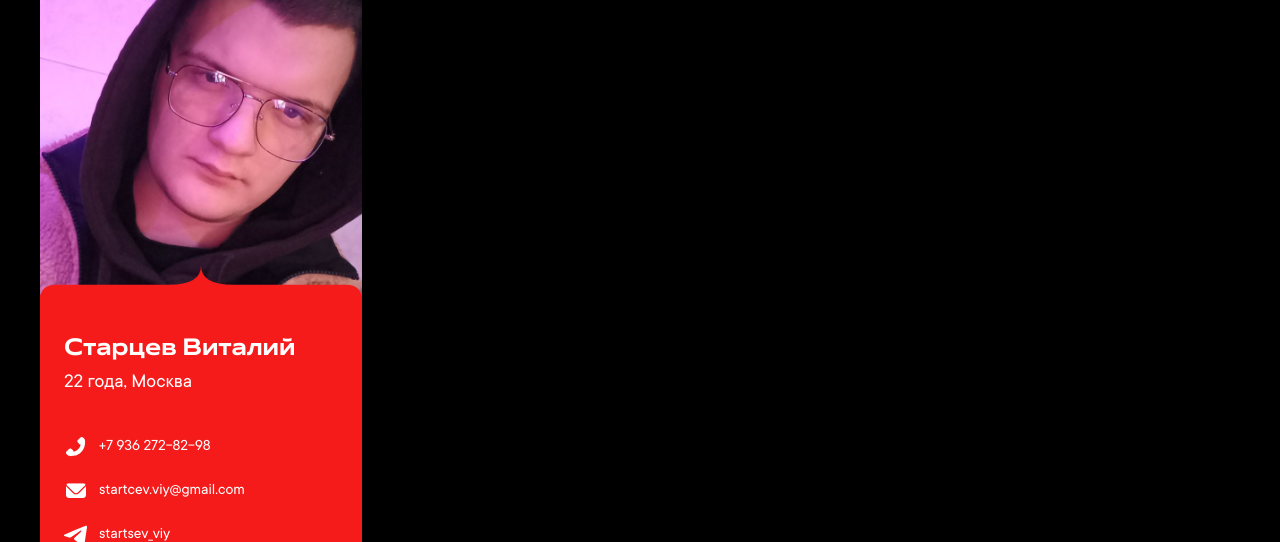
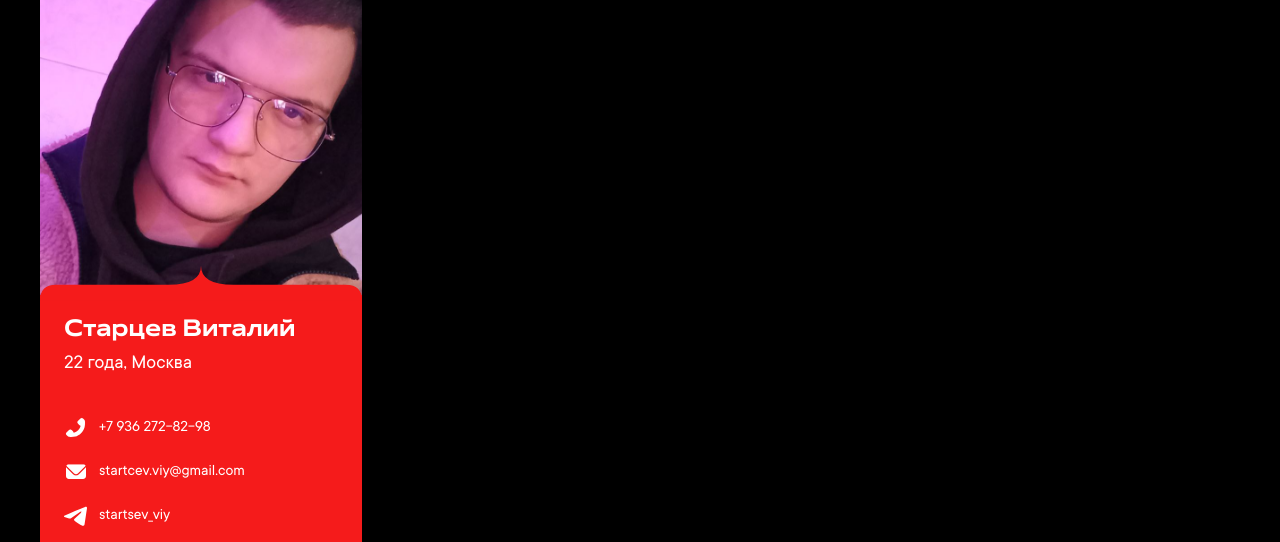
Before and after one commit to SHIMAD4/cover-letter-red-collar, a plain HTML site: page index.html in a window 1280 px wide. Shown: the part 66-608 px from the top of the page. Drawn offline with Linux system fonts and the light colour scheme.

Commit message:
fix: padding top for card text

```diff
--- a/style.css
+++ b/style.css
@@ -179,7 +179,8 @@ ul {
 	width: 100%;
 	height: 100%;
 
-	padding: 40px 24px;
+	/* Отступ сверху 38px / 2 + 21 = 40px (Половина высоты notch + остаток) */
+	padding: 21px 24px 40px 24px;
 
 	background-color: var(--accent-clr);
 
```
